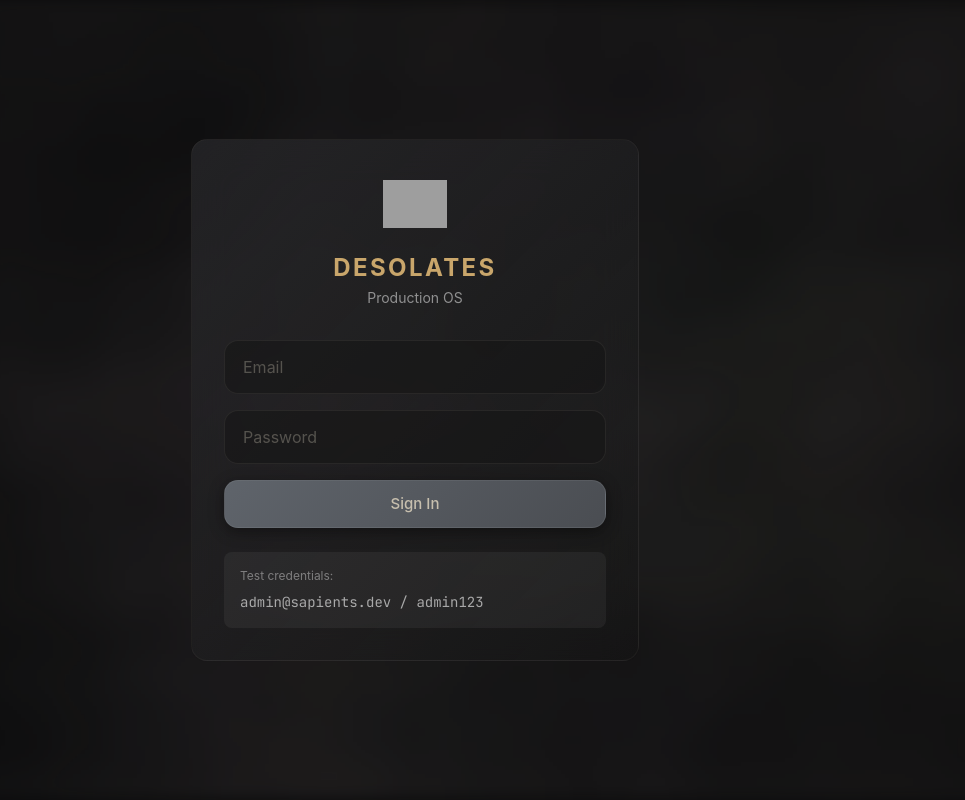
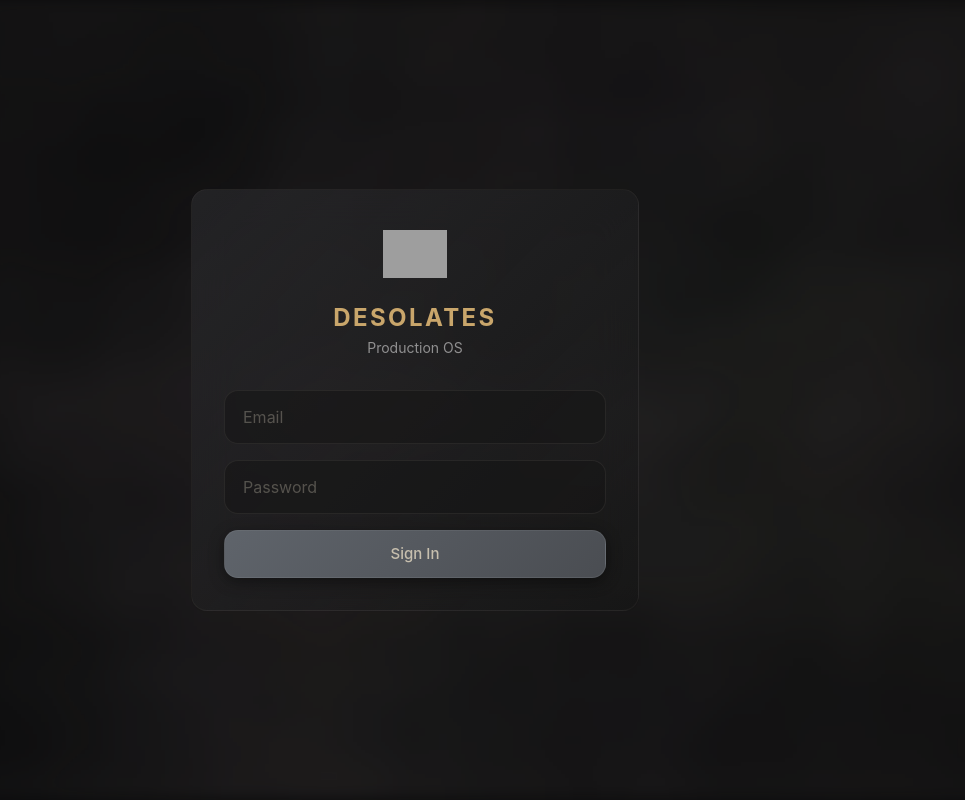
Before and after one commit to wearesapients/dissystem, a Next.js app: page /login in a window 1280 px wide. Shown: the whole page, without its empty margins (225-1190 px from the left). Built offline with nearby package versions, Linux system fonts and the light colour scheme; grey boxes are pictures that could not be loaded; a web font is replaced by a local one.

Commit message:
chore: remove test credentials from login page
Production security improvement - removed visible test credentials from the login form.

```diff
--- a/app/(auth)/login/page.tsx
+++ b/app/(auth)/login/page.tsx
@@ -84,11 +84,6 @@ export default function LoginPage() {
             {loading ? 'Signing in...' : 'Sign In'}
           </button>
         </form>
-
-        <div className="mt-6 p-4 bg-white/5 rounded-lg">
-          <p className="text-xs text-white/40 mb-2">Test credentials:</p>
-          <p className="text-sm text-white/60 font-mono">admin@sapients.dev / admin123</p>
-        </div>
       </div>
     </div>
   )
```
